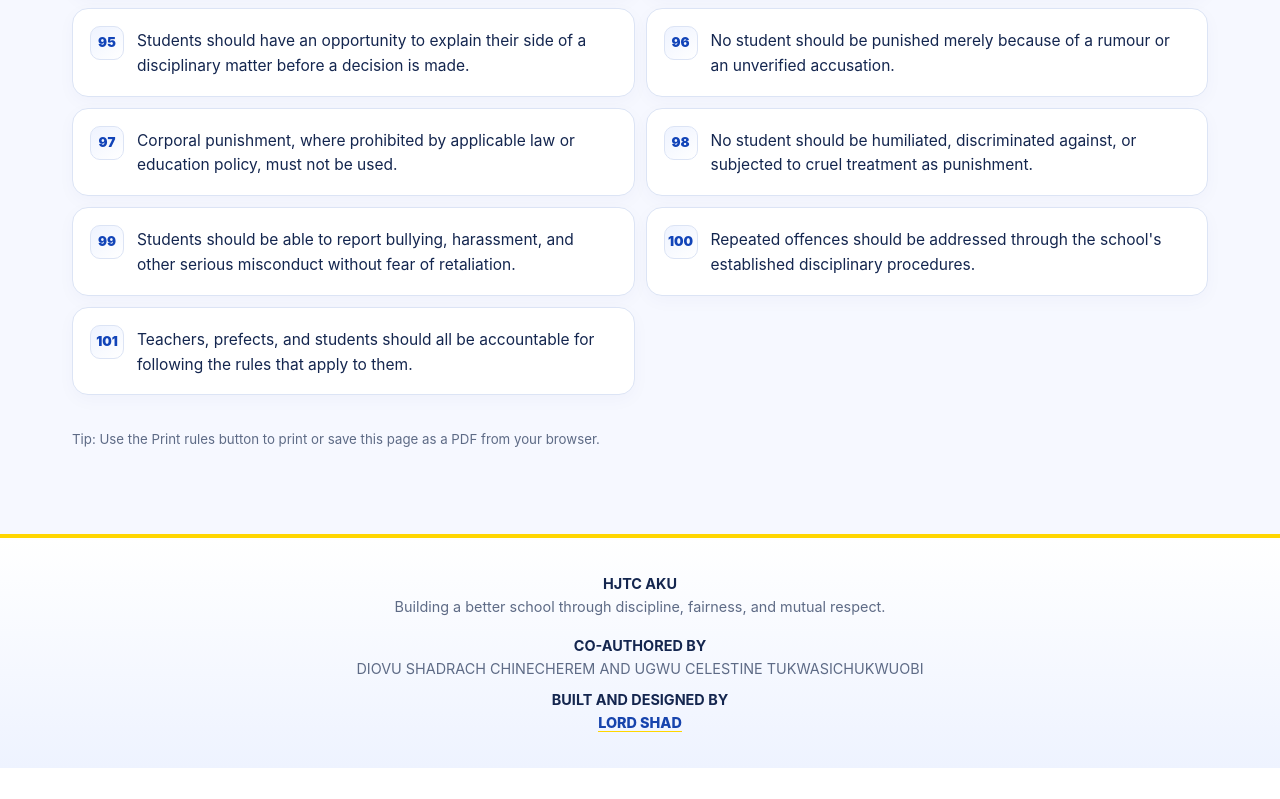
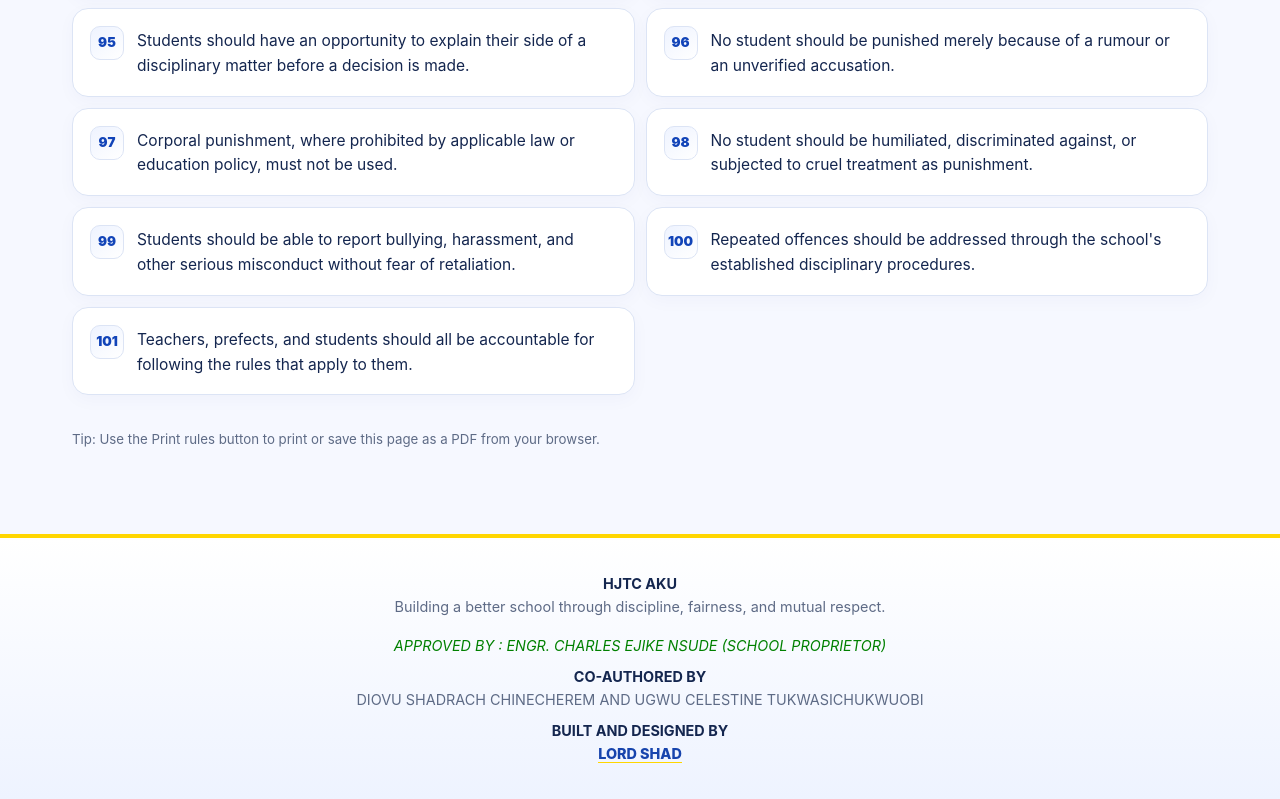
Before and after one commit to shadrach1-cpu/HJTC-AKU-RULES-AND-REGULATION, a plain HTML site: page index.html in a window 1280 px wide. Shown: the part 7490-8289 px from the top of the page. Before the commit the page ends 8258 px from the top, so only its background shows below. Drawn offline with Linux system fonts and the light colour scheme.

Commit message:
Add approval note to footer
Added approval note by Engr. Charles Ejike Nsude.

```diff
--- a/index.html
+++ b/index.html
@@ -124,6 +124,7 @@ main{max-width:1180px}
   <strong>HJTC AKU</strong><br>
   Building a better school through discipline, fairness, and mutual respect.
   <div class="credits">
+    <div style="color: green;"><em>APPROVED BY : ENGR. CHARLES EJIKE NSUDE (SCHOOL PROPRIETOR)</em></div>
     <p class="credit-line"><strong>CO-AUTHORED BY</strong><br>DIOVU SHADRACH CHINECHEREM AND UGWU CELESTINE TUKWASICHUKWUOBI</p>
     <p class="credit-line"><strong>BUILT AND DESIGNED BY</strong><br><a class="designer-link" href="https://shadrach1-cpu.github.io/SHADRACH.DEV/" target="_blank" rel="noopener noreferrer">LORD SHAD</a></p>
   </div>
```
